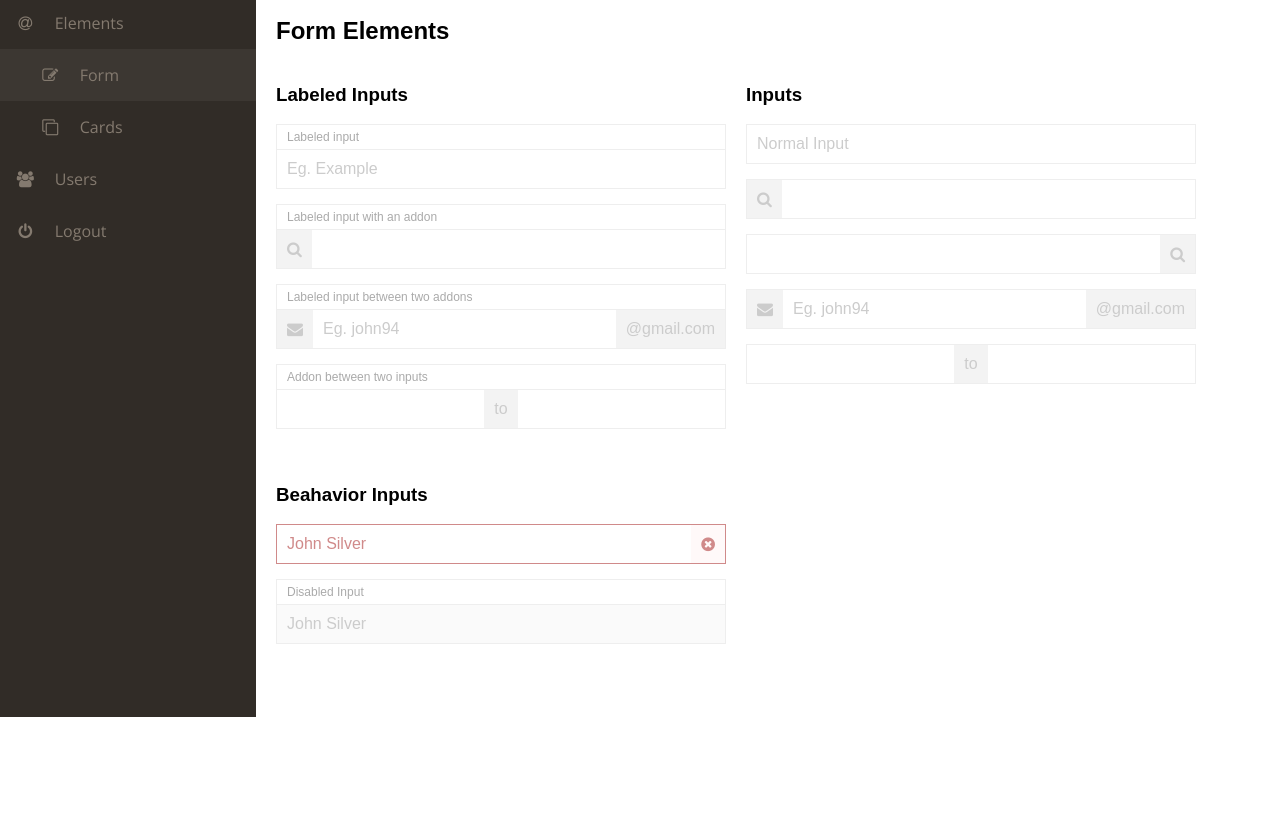
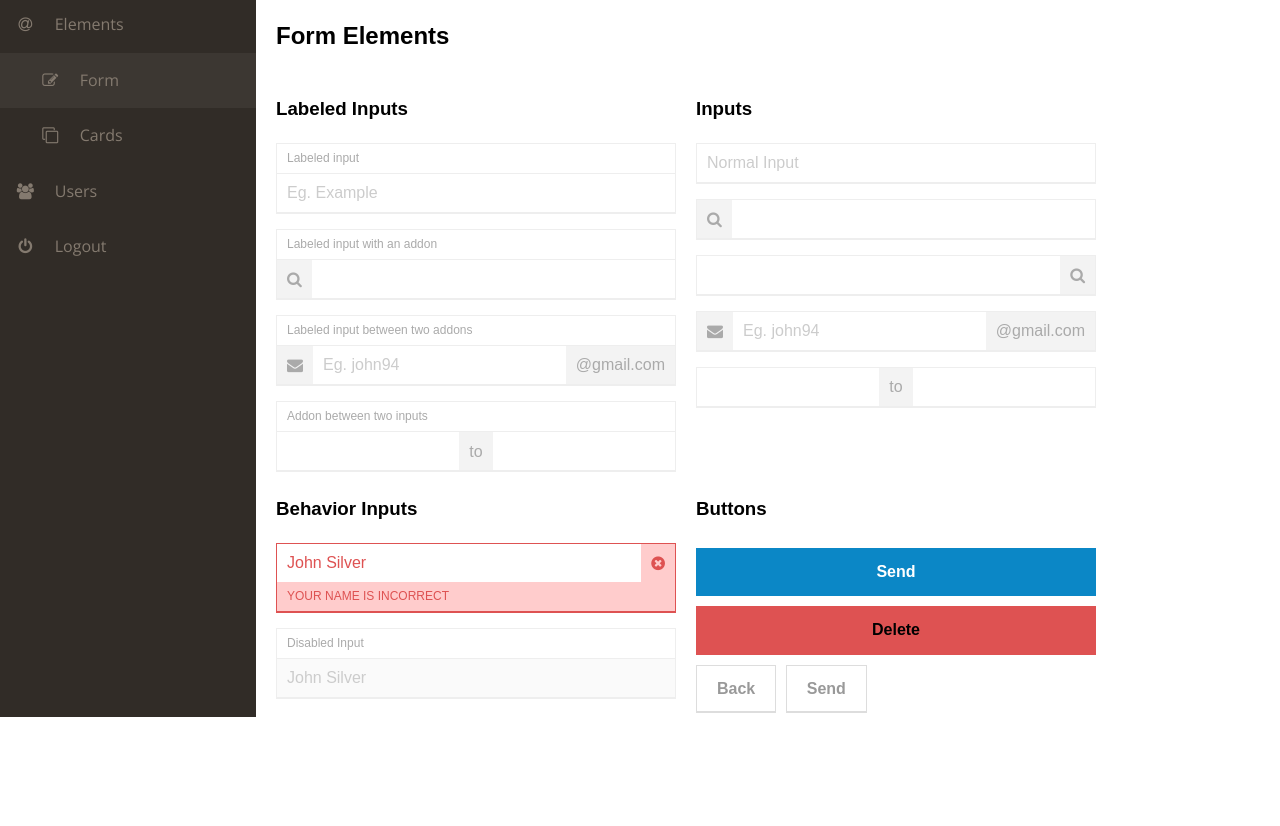
Before and after one commit to kellen-xavier/anvil, a website: page docs/form.html in a window 1280 px wide. Shown: the part 83-909 px from the top of the page. Drawn offline with nearby package versions, Linux system fonts and the light colour scheme.

Commit message:
Adding functions!

```diff
--- a/docs/css/app.css
+++ b/docs/css/app.css
@@ -59,6 +59,6 @@ nav a {
 .part{
     float: left;
     margin-right: 20px;
-    width: 450px;
+    width: 400px;
     height: 400px;
 }
--- a/docs/form.html
+++ b/docs/form.html
@@ -114,13 +114,16 @@
         </div>
 
         <div class="part">
-            <h3>Beahavior Inputs</h3>
+            <h3>Behavior Inputs</h3>
 
             <div class="a-input--error">
                 <div class="a-addon">
                     <input type="text" value="John Silver">
                     <i class="fa fa-fw fa-times-circle"></i>
                 </div>
+                <span class="a-error">
+                    Your name is incorrect
+                </span>
             </div>
 
             <div class="a-input">
@@ -129,6 +132,23 @@
             </div>
         </div>
 
+        <div class="part">
+            <h3>Buttons</h3>
+
+            <div class="a-button">
+                <button class="a-button--primary">Send</button>
+            </div>
+
+            <div class="a-button">
+                <button class="a-button--warning">Delete</button>
+            </div>
+
+            <div class="a-button--grouped">
+                <button>Back</button>
+                <button class="a-button--success">Send</button>
+            </div>
+        </div>
+
     </div>
 
 </body>
--- a/scss/_setup.scss
+++ b/scss/_setup.scss
@@ -3,11 +3,12 @@
 
 /* Base Color */
     // Primary Color
+    $primary-light-color: #1698DA;
     $primary-color: #0B87C6;
-
     // Warning
-    $warning-light-color: #fff9f9;
-    $warning-color: #d08a8a;
+    $warning-lighter-color: #FFCCCC;
+    $warning-light-color: #F37474;
+    $warning-color: #DE5252;
 
 /* Card */
     // Backgrounds
@@ -19,23 +20,40 @@
     // Backgrounds
     $background-input: #fff;
     $background-input-hover: #fafafa;
-    $background-input-error: $warning-light-color;
     $background-input-disabled: #fafafa;
+    $background-input-error: rgba($warning-lighter-color, .125);
+    $background-input-error-message: $warning-lighter-color;
     $background-addon: #f3f3f3;
-    $background-addon-error: $warning-light-color;
+    $background-addon-error: $warning-lighter-color;
+    $background-button: #fff;
+    $background-button-hover: #fafafa;
+    $background-button-primary: $primary-color;
+    $background-button-primary-hover: $primary-light-color;
+    $background-button-warning: $warning-color;
+    $background-button-warning-hover: $warning-light-color;
     // Border
     $border-input: #eee;
     $border-input-error: $warning-color;
     $border-label: $border-input;
     $border-addon: $border-input;
+    $border-button: #ddd;
+    $border-button-hover: #ccc;
+    $border-button-primary: $primary-color;
+    $border-button-primary-hover: $primary-light-color;
+    $border-button-warning: $warning-color;
+    $border-button-warning-hover: $warning-light-color;
     // Text Colors
     $color-label: #aaa;
     $color-input: #999;
+    $color-input-disabled: #ccc;
     $color-input-error: $warning-color;
-    $color-input-disabled: #ccc;
+    $color-input-error-message: $warning-color;
     $color-input-placeholder: #ccc;
-    $color-addon: #ccc;
+    $color-addon: $color-label;
     $color-addon-error: $warning-color;
+    $color-button: $color-input;
+    $color-button-primary: #fff;
+    $color-button-warning: #fff;
 
 /* Highlights */
     $general-highlight: rgba(255, 255, 255, .05);
--- a/scss/anvil.scss
+++ b/scss/anvil.scss
@@ -22,5 +22,5 @@
 --------------*/
 
 @import "anvil/normalize";
-@import "anvil/mixins";
+@import "anvil/functions";
 @import "anvil/structure";
--- /dev/null
+++ b/scss/anvil/_functions.scss
@@ -0,0 +1,7 @@
+@function set-contrast-color($color) {
+	@if (lightness($color) > 50) {
+		@return darken($color, 80%);
+	} @else {
+		@return lighten($color, 80%);
+	}
+}
--- a/scss/anvil/_mixins.scss
+++ /dev/null
@@ -1,7 +0,0 @@
-@mixin user-select($value) {
-    -webkit-user-select: none;
-    -moz-user-select: none;
-    -ms-user-select: none;
-    -o-user-select: none;
-    user-select: none;
-}
--- a/scss/anvil/elements/_form.scss
+++ b/scss/anvil/elements/_form.scss
@@ -6,6 +6,7 @@
 .a-input {
     background: $background-input;
     border: 1px solid $border-input;
+    border-bottom-width: 2px;
     display: inline-table;
     position: relative;
     vertical-align: middle;
@@ -54,14 +55,14 @@
         width: 100%;
 
         i {
-            @include user-select('none');
             background: $background-addon;
             color: $color-addon;
             cursor: default;
             display: table-cell;
             font-style: normal;
-            padding: $base-space * 2;
+            padding: $base-space ($base-space * 2);
             text-align: center;
+            user-select: none;
             vertical-align: middle;
             width: 5%;
         }
@@ -92,4 +93,66 @@
             color: $color-addon-error;
         }
     }
+
+    .a-error {
+        background: $background-input-error-message;
+        color: $color-input-error-message;
+        display: block;
+        font-size: $fs-12;
+        padding: $base-space ($base-space * 2);
+        text-transform: uppercase;
+    }
 }
+
+// Button
+.a-button {
+    button {
+        background: $background-button;
+        border: 1px solid $border-button;
+        border-bottom-width: 2px;
+        color: $color-button;
+        font-weight: bold;
+        margin: $base-space 0;
+        padding: ($base-space * 2) ($base-space * 4);
+        width: 100%;
+
+        &:hover {
+            background: $background-button-hover;
+            border-color: $border-button-hover;
+        }
+    }
+
+    .a-button--primary {
+        background: $background-button-primary;
+        border-color: $border-button-primary;
+        color: set-contrast-color($background-button-primary);
+
+        &:hover {
+            background: $background-button-primary-hover;
+            border-color: $border-button-primary-hover;
+        }
+    }
+
+    .a-button--warning {
+        background: $background-button-warning;
+        border-color: $border-button-warning;
+        color: set-contrast-color($background-button-warning);
+
+        &:hover {
+            background: $background-button-warning-hover;
+            border-color: $border-button-warning-hover;
+        }
+    }
+}
+
+.a-button--grouped {
+    @extend .a-button;
+
+    button {
+        width: auto;
+
+        & + button {
+            margin-left: $base-space;
+        }
+    }
+}
--- a/scss/anvil/elements/_general.scss
+++ b/scss/anvil/elements/_general.scss
@@ -1,6 +1,7 @@
 // Set base font-size
 html {
     font-size: $base-fs;
+    line-height: 1.6;
 }
 
 // Set border-box
```
Also changed, not shown: docs/css/anvil.css, 1 other file.
